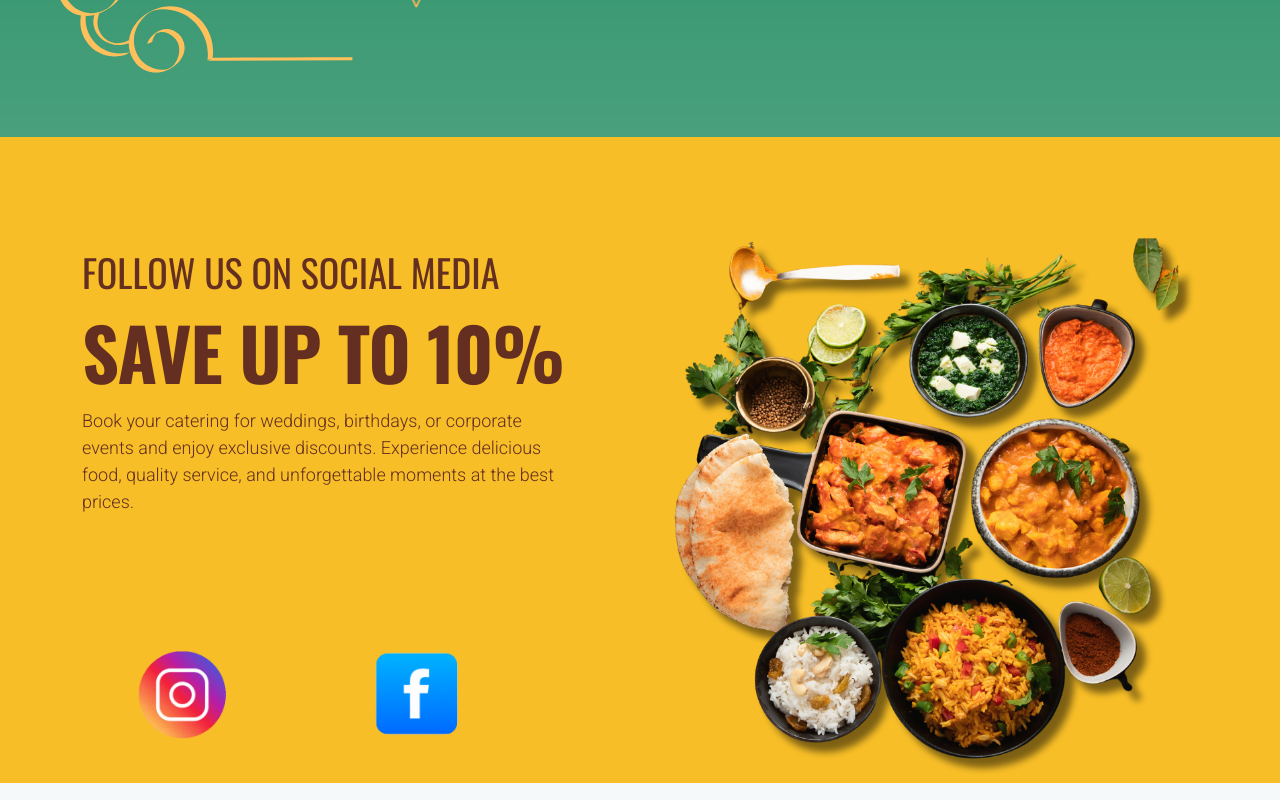
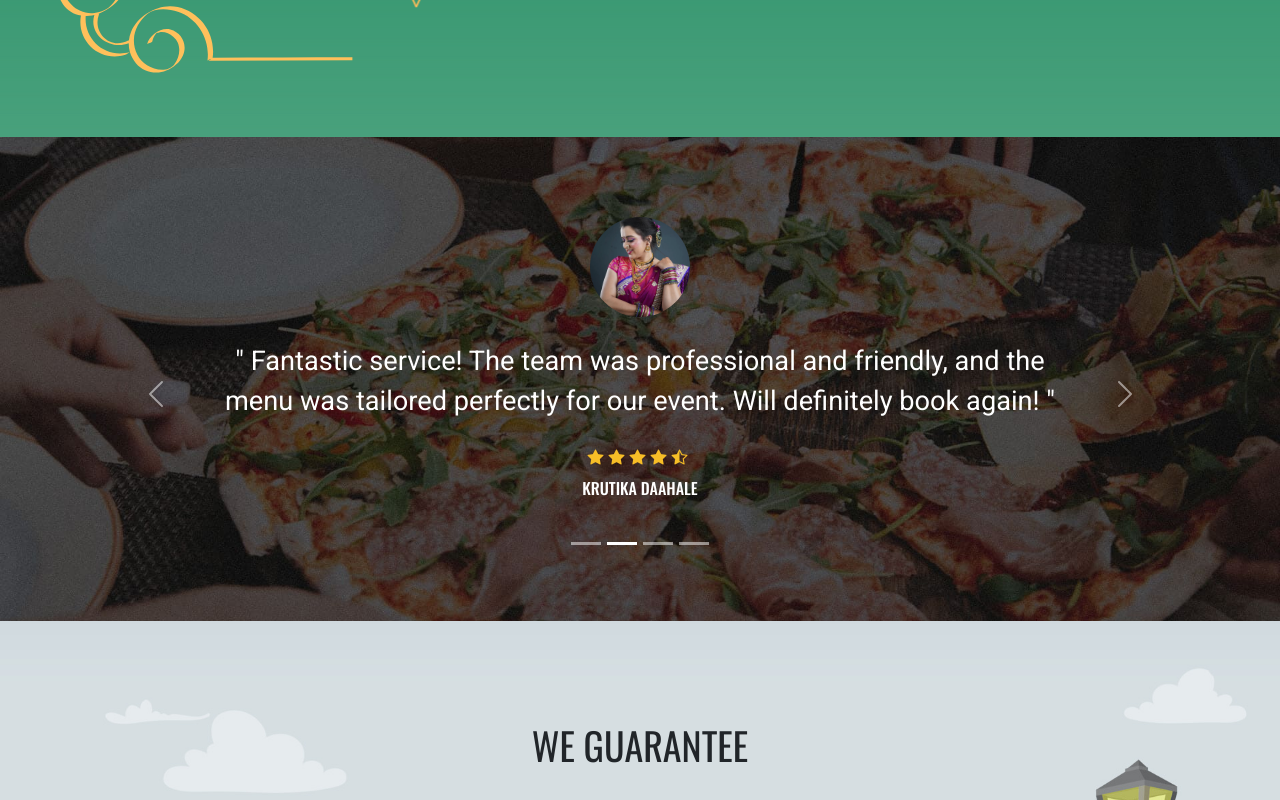
Before and after one commit to bhavinc8787/Shree-Mahalaxmi, a React (Create React App) app: page / in a window 1280 px wide. Shown: the part 5680-6480 px from the top of the page. Built offline with nearby package versions, Linux system fonts and the light colour scheme.

Commit message:
Initial commit with existing projecte

```diff
--- a/src/pages/Home/Home.js
+++ b/src/pages/Home/Home.js
@@ -5,7 +5,7 @@ import Section1 from "./Section1";
 import Section2 from "./Section2";
 import Section3 from "./Section3";
 import Section4 from "./Section4";
-import Section5 from "./Section5";
+// import Section5 from "./Section5";
 import Section6 from "./Section6";
 import Section7 from "./Section7";
 import ContactMe from "./ContactUs.jsx";
@@ -27,7 +27,7 @@ const Home = () => {
         <Section4 />
 
         {/* Home Section Shop */}
-        <Section5 />
+        {/* <Section5 /> */}
 
         {/* Home Section Blog */}
         <Section6 />
```
